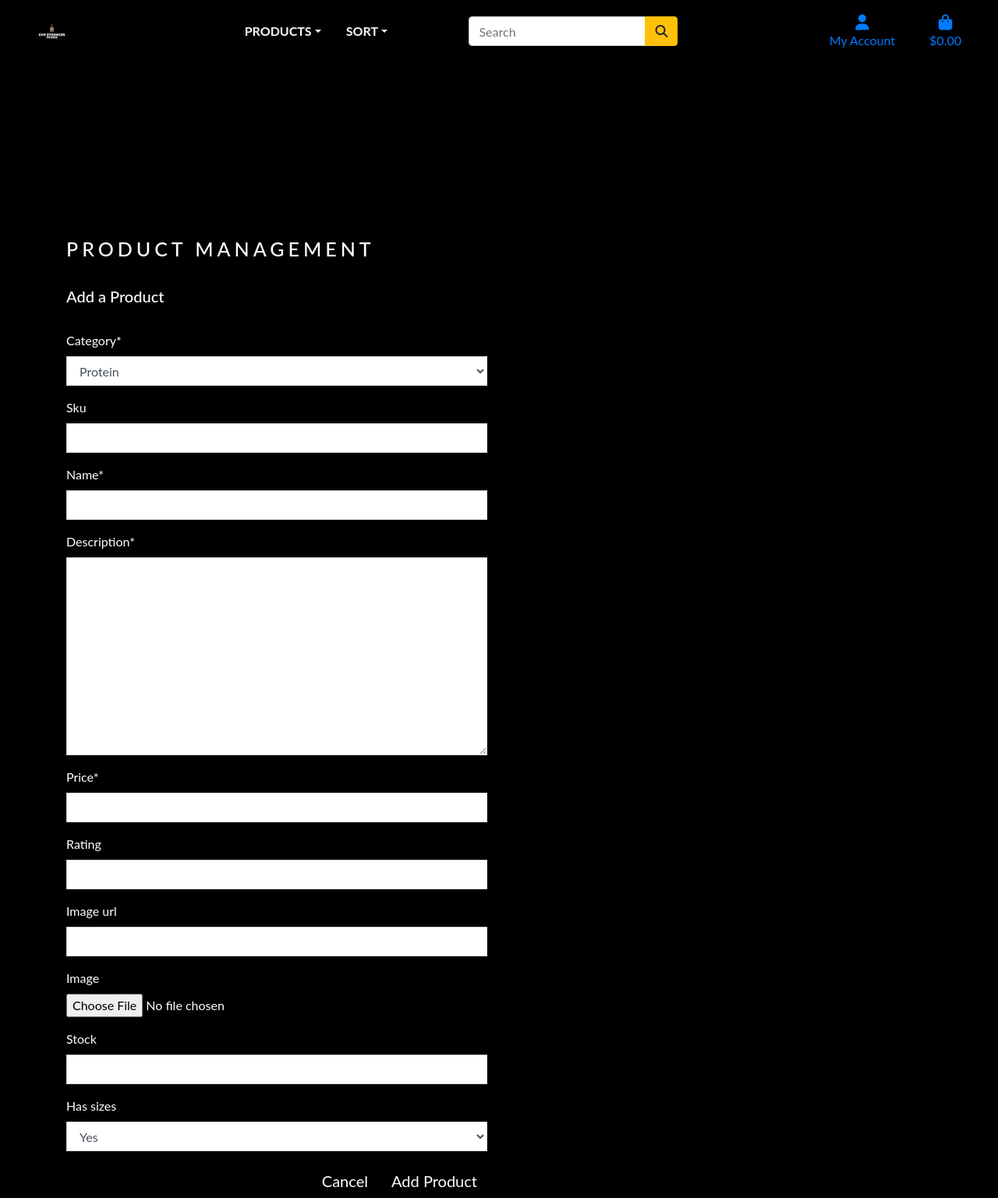
After one commit to Pretro/gymstore, a Django app: page /products/add/ in a window 1280 px wide. The commit adds this page. Shown: the whole page at 78% size. Run offline with Django 3.2, Linux system fonts and the light colour scheme; data comes from the database, SQL or seed files in the repository; data that the repository does not hold is empty; some libraries are stand-ins or nearby versions.

Commit message:
finished product admin functionality in the Product admin section

```diff
--- a/cart/templates/cart/cart.html
+++ b/cart/templates/cart/cart.html
@@ -38,8 +38,13 @@ cart
             {% for cart_item in cart_items %}
             <tr>
                 <td>
+
                     <a href="{% url 'product_detail' cart_item.product.id %}">
+                        {% if item.product.image %}
                         <img src="{{cart_item.product.image.url}}" width="100" height="100" alt="">
+                         {% else %}
+                        <img class="img-fluid rounded" src="{{ MEDIA_URL }}noimage.png" alt="{{ item.product.name }}">
+                        {% endif %}
                     </a>
                 </td>
                 <td class="text-left text-light">
--- a/checkout/webhook_handler.py
+++ b/checkout/webhook_handler.py
@@ -21,8 +21,8 @@ class StripeWH_Handler:
         """Send the user a confirmation email"""
         cust_email = order.emailAddress
         subject = render_to_string(
-          'checkout/confirmation_emails/confirmation_email_subject.txt',
-          {'order': order})
+            'checkout/confirmation_emails/confirmation_email_subject.txt',
+            {'order': order})
 
         body = render_to_string(
             'checkout/confirmation_emails/confirmation_email_body.txt',
@@ -139,7 +139,7 @@ class StripeWH_Handler:
                     status=500)
         self._send_confirmation_email(order)
         return HttpResponse(
-            content=f'Webhook received: {event["type"]}',
+            content=f'Webhook received: {event["type"]} | SUCCESS: Created order in webhook',  # noqa:501
             status=200)
 
     def handle_payment_intent_payment_failed(self, event):
--- /dev/null
+++ b/products/templates/products/add_product.html
@@ -0,0 +1,37 @@
+{% extends "base.html" %}
+{% load static %}
+
+{% block page_header %}
+    <div class="container header-container">
+        <div class="row">
+            <div class="col"></div>
+        </div>
+    </div>
+{% endblock %}
+
+{% block content %}
+    <div class="overlay"></div>
+    <div class="container">
+        <div class="row">
+            <div class="col-12 col-md-6">
+                <hr>
+                <h2 class="logo-font mb-4 prod_title">Product Management</h2>
+                <h5 class="text-white">Add a Product</h5>
+                <hr>
+            </div>
+        </div>
+
+        <div class="row">
+            <div class="col-12 col-md-6 text-white>
+                <form method="POST" action="{% url 'add_product' %}" class="form mb-2 text-white" enctype="multipart/form-data">
+                    {% csrf_token %}
+                    {{ form | crispy }}
+                    <div class="text-right">
+                        <a class="btn btn-outline-black rounded-0 text-white" href="{% url 'products' %}">Cancel</a>
+                        <button class="btn btn-black rounded-0 text-white" type="submit">Add Product</button>
+                    </div>
+                </form>
+            </div>
+        </div>
+    </div>
+{% endblock %}
--- a/products/urls.py
+++ b/products/urls.py
@@ -6,4 +6,5 @@ urlpatterns = [
     path('', views.all_products, name='products'),
     path('<product_id>', views.product_detail, name='product_detail'),
     path('category/<category_id>', views.filter_products_by_category, name='product_category'),  # noqa:501
+    path('add/', views.add_product, name='add_product'),
 ]
--- a/products/views.py
+++ b/products/views.py
@@ -1,7 +1,10 @@
 from django.shortcuts import render, get_object_or_404
+from django.contrib import messages
 from .models import Product, Category
 from django.db.models import Q
 from django.db.models.functions import Lower
+
+from .forms import ProductForm
 
 # Create your views here.
 
@@ -59,3 +62,23 @@ def product_detail(request, product_id):
     }
 
     return render(request, 'products/product_detail.html', context)
+
+
+def add_product(request):
+    """ Add a product to the store """
+    if request.method == 'POST':
+        form = ProductForm(request.POST, request.FILES)
+        if form.is_valid():
+            form.save()
+            messages.success(request, 'Successfully added product!')
+            return redirect(reverse('add_product'))
+        else:
+            messages.error(request, 'Failed to add product. Please ensure the form is valid.')  # noqa:501
+    else:
+        form = ProductForm()
+    template = 'products/add_product.html'
+    context = {
+        'form': form,
+    }
+
+    return render(request, template, context)
--- a/profiles/views.py
+++ b/profiles/views.py
@@ -17,8 +17,10 @@ def profile(request):
         if form.is_valid():
             form.save()
             messages.success(request, 'Profile updated successfully')
-
-    form = UserProfileForm(instance=profile)
+        else:
+            messages.error(request, 'Update failed. Please ensure the form is valid.')  # noqa:501
+    else:
+        form = UserProfileForm(instance=profile)
     orders = profile.orders.all()
 
     template = 'profiles/profile.html'
--- a/static/css/style.css
+++ b/static/css/style.css
@@ -54,7 +54,7 @@ body {
 
 
 /*product detail section*/
-.product_title{
+.logo-font{
     font-size: 25px;
     text-transform: uppercase;
     letter-spacing: .2em;
@@ -174,7 +174,6 @@ body {
 
 .allauth-form-inner-content button,
 .allauth-form-inner-content input[type='submit'] {
-	/* btn */
 	display: inline-block;
     font-weight: 400;
     color: #fff;
@@ -190,7 +189,6 @@ body {
     font-size: 1rem;
     line-height: 1.5;
     border-radius: 0;
-
     /* standard bootstrap btn transitions */
     transition: color .15s ease-in-out,background-color .15s ease-in-out,border-color .15s ease-in-out,box-shadow .15s ease-in-out;
 }
@@ -204,6 +202,24 @@ body {
 
 .allauth-form-inner-content a {
 	color: #17a2b8; /* text-info */
+}
+
+/*Add_product template*/
+.prod_title{
+    font-size: 25px;
+    color: white;
+}
+
+label {
+    display: inline-block;
+    margin-bottom: .5rem;
+    color: white;
+}
+
+.form-control-file, .form-control-range {
+    display: block;
+    width: 100%;
+    color: white;
 }
 
 /* fixed top navbar only on medium and up */
--- a/templates/includes/navbar.html
+++ b/templates/includes/navbar.html
@@ -56,7 +56,7 @@
                     <div class="dropdown-menu border-0" aria-labelledby="user-options">
                         {% if request.user.is_authenticated %}
                             {% if request.user.is_superuser %}
-                                <a href="" class="dropdown-item">Product Management</a>
+                                <a href="{% url 'add_product' %} " class="dropdown-item">Product Management</a>
                             {% endif %}
                             <a href="{% url 'profile' %}" class="dropdown-item">My Profile</a>
                             <a href="{% url 'account_logout' %}" class="dropdown-item">Logout</a>
```
